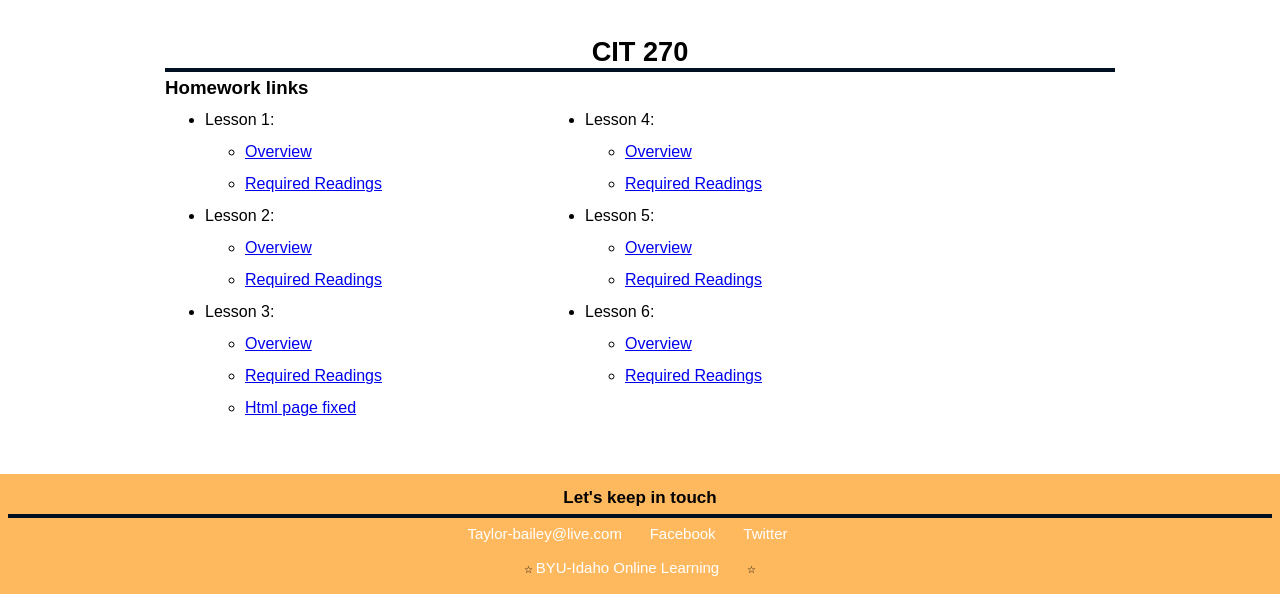
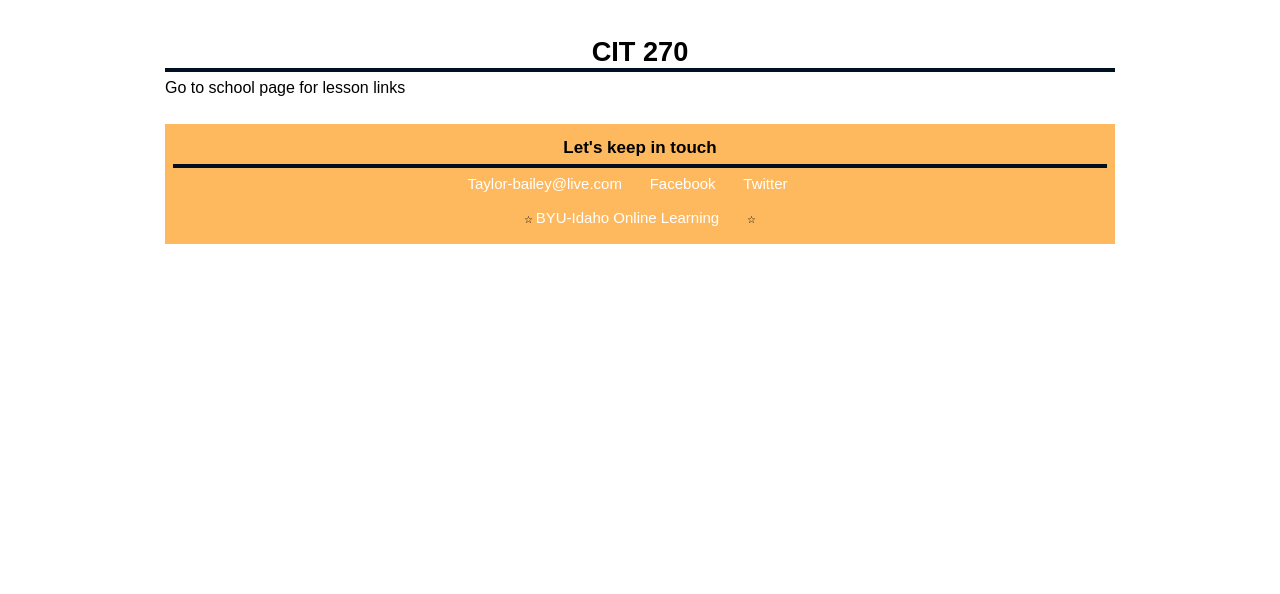
Before and after one commit to taylorbailey97/taylorbailey97.github.io, a plain HTML site: page index.html in a window 1280 px wide. Shown: the part 230-824 px from the top of the page. After the commit the page ends 800 px from the top, so only its background shows below. Drawn offline with Linux system fonts and the light colour scheme.

Commit message:
Update index.html

```diff
--- a/index.html
+++ b/index.html
@@ -22,62 +22,7 @@
     <section>
     <div class="content-wrap">
     <h2>CIT 270</h2>
-    <h3>Homework links</h3>
-    <div class="blocking-large">
-    <ul>
-        <li>Lesson 1:
-        <ul>
-            <li><a href="https://byui.brightspace.com/d2l/le/content/433305/viewContent/6063095/View" target="_blank">Overview</a></li>
-            <li><a href="https://byui.brightspace.com/d2l/le/content/433305/viewContent/6063120/View" target="_blank">Required Readings</a></li>
-        </ul>
-        </li>
-    </ul>
-    <ul>
-        <li>Lesson 2:
-        <ul>
-            <li><a href="https://byui.brightspace.com/d2l/le/content/433305/viewContent/6063094/View" target="_blank">Overview</a></li>
-            <li><a href="https://byui.brightspace.com/d2l/le/content/433305/viewContent/6063123/View" target="_blank">Required Readings</a></li>
-        </ul>
-        </li>
-    </ul>
-    <ul>
-       <li>Lesson 3:
-       <ul>
-            <li><a href="https://byui.brightspace.com/d2l/le/content/433305/viewContent/6063143/View" target="_blank">Overview</a></li>
-            <li><a href="https://byui.brightspace.com/d2l/le/content/433305/viewContent/6063173/View" target="_blank">Required Readings</a></li>
-            <li><a href="cit230/fixedhtml.html">Html page fixed</a>
-       </ul>
-       </li>
-    </ul>
-        </div>
-    <div class="blocking-small">
-    <ul>
-        <li>Lesson 4:
-        <ul>
-            <li><a href="#" target="_blank">Overview</a></li>
-            <li><a href="#" target="_blank">Required Readings</a></li>
-        </ul>
-        </li>
-    </ul>
-    <ul>
-        <li>Lesson 5:
-        <ul>
-            <li><a href="#" target="_blank">Overview</a></li>
-            <li><a href="#" target="_blank">Required Readings</a></li>
-        </ul>
-        </li>
-    </ul>
-    <ul>
-       <li>Lesson 6:
-       <ul>
-            <li><a href="#" target="_blank">Overview</a></li>
-            <li><a href="#" target="_blank">Required Readings</a></li>
-       </ul>
-       </li>
-    </ul>
-        </div>
-    </div>
-    </section>
+    <p>Go to school page for lesson links</p>
 </body>
 <footer>
    <h2>Let's keep in touch</h2>
```
